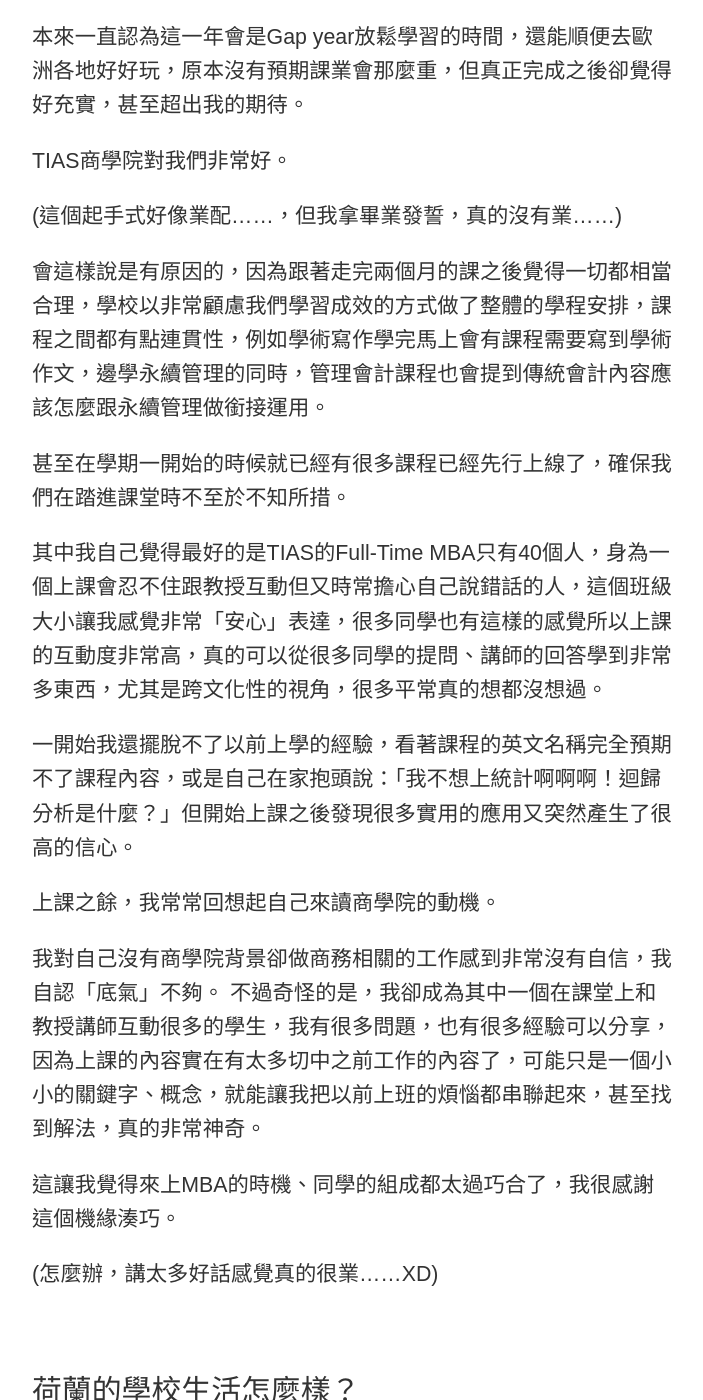
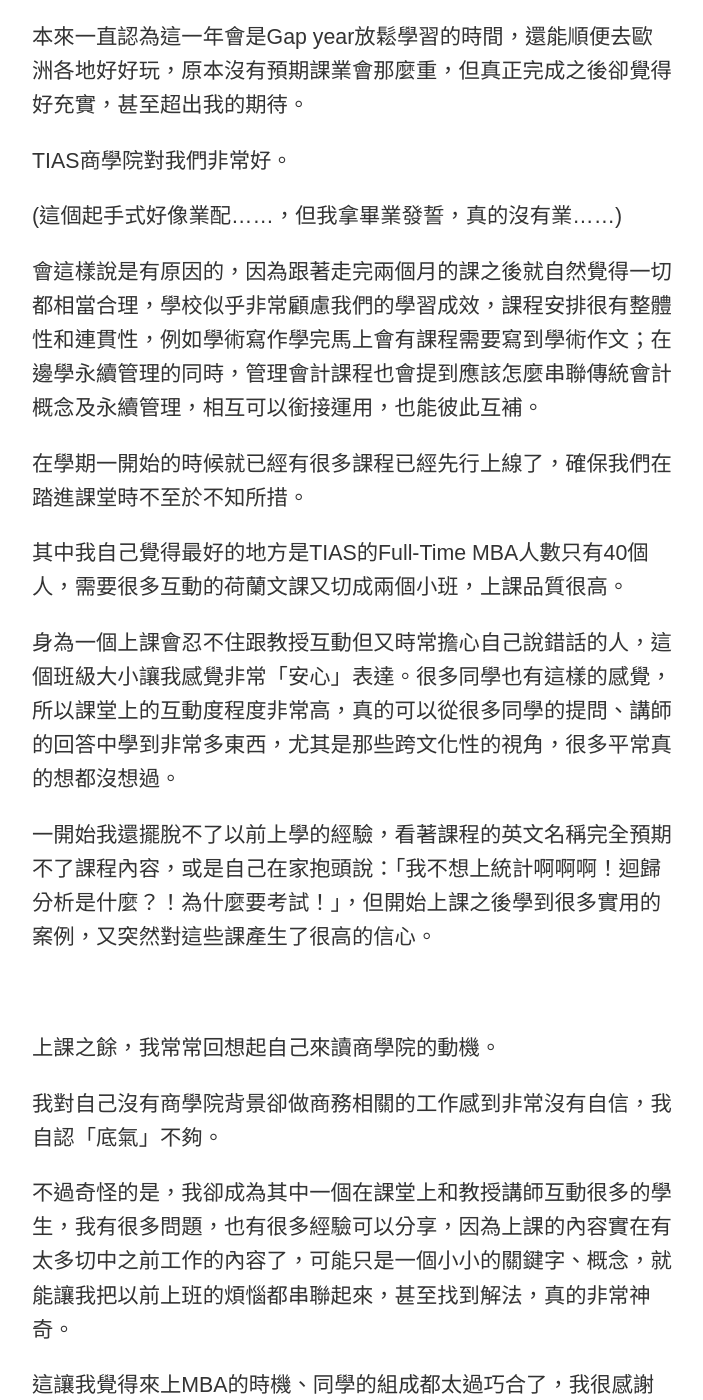
Before and after one commit to pqvst/tzling, a Jekyll site: the page built from _posts/2022-11-16-荷蘭第四章——第一個Block.md, in a window 1280 px wide and 1400 px high, scrolled down 1660 px. Shown: the whole window, without its empty margins (288-991 px from the left). Built offline with Jekyll 4.4.1, drawn with Linux system fonts in a browser that asks for light colours; nearby versions of some CDN libraries.

Commit message:
Update 2022-11-16-荷蘭第四章——第一個Block.md

```diff
--- a/_posts/2022-11-16-荷蘭第四章——第一個Block.md
+++ b/_posts/2022-11-16-荷蘭第四章——第一個Block.md
@@ -22,17 +22,22 @@
 
 (這個起手式好像業配……，但我拿畢業發誓，真的沒有業……)
 
-會這樣說是有原因的，因為跟著走完兩個月的課之後覺得一切都相當合理，學校以非常顧慮我們學習成效的方式做了整體的學程安排，課程之間都有點連貫性，例如學術寫作學完馬上會有課程需要寫到學術作文，邊學永續管理的同時，管理會計課程也會提到傳統會計內容應該怎麼跟永續管理做銜接運用。
+會這樣說是有原因的，因為跟著走完兩個月的課之後就自然覺得一切都相當合理，學校似乎非常顧慮我們的學習成效，課程安排很有整體性和連貫性，例如學術寫作學完馬上會有課程需要寫到學術作文；在邊學永續管理的同時，管理會計課程也會提到應該怎麼串聯傳統會計概念及永續管理，相互可以銜接運用，也能彼此互補。
 
-甚至在學期一開始的時候就已經有很多課程已經先行上線了，確保我們在踏進課堂時不至於不知所措。
+在學期一開始的時候就已經有很多課程已經先行上線了，確保我們在踏進課堂時不至於不知所措。
 
-其中我自己覺得最好的是TIAS的Full-Time MBA只有40個人，身為一個上課會忍不住跟教授互動但又時常擔心自己說錯話的人，這個班級大小讓我感覺非常「安心」表達，很多同學也有這樣的感覺所以上課的互動度非常高，真的可以從很多同學的提問、講師的回答學到非常多東西，尤其是跨文化性的視角，很多平常真的想都沒想過。
+其中我自己覺得最好的地方是TIAS的Full-Time MBA人數只有40個人，需要很多互動的荷蘭文課又切成兩個小班，上課品質很高。
 
-一開始我還擺脫不了以前上學的經驗，看著課程的英文名稱完全預期不了課程內容，或是自己在家抱頭說：「我不想上統計啊啊啊！迴歸分析是什麼？」但開始上課之後發現很多實用的應用又突然產生了很高的信心。
+身為一個上課會忍不住跟教授互動但又時常擔心自己說錯話的人，這個班級大小讓我感覺非常「安心」表達。很多同學也有這樣的感覺，所以課堂上的互動度程度非常高，真的可以從很多同學的提問、講師的回答中學到非常多東西，尤其是那些跨文化性的視角，很多平常真的想都沒想過。
+
+一開始我還擺脫不了以前上學的經驗，看著課程的英文名稱完全預期不了課程內容，或是自己在家抱頭說：「我不想上統計啊啊啊！迴歸分析是什麼？！為什麼要考試！」，但開始上課之後學到很多實用的案例，又突然對這些課產生了很高的信心。
+
+<br/>
 
 上課之餘，我常常回想起自己來讀商學院的動機。
 
 我對自己沒有商學院背景卻做商務相關的工作感到非常沒有自信，我自認「底氣」不夠。
+
 不過奇怪的是，我卻成為其中一個在課堂上和教授講師互動很多的學生，我有很多問題，也有很多經驗可以分享，因為上課的內容實在有太多切中之前工作的內容了，可能只是一個小小的關鍵字、概念，就能讓我把以前上班的煩惱都串聯起來，甚至找到解法，真的非常神奇。
 
 這讓我覺得來上MBA的時機、同學的組成都太過巧合了，我很感謝這個機緣湊巧。
```
